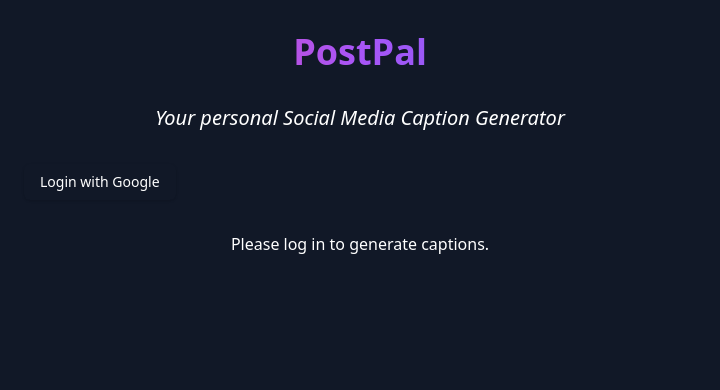
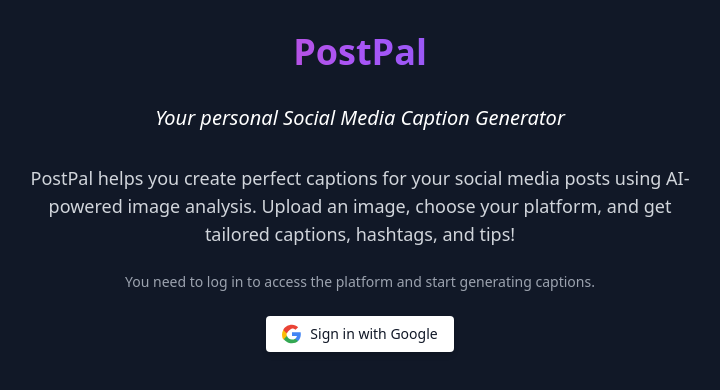
Before and after one commit to Samarth-Hiremath1/social-media-caption-generator, a Next.js app in the folder frontend/: page / in a window 1280 px wide. Shown: the top 390 px of the page, without its empty margins (280-1000 px from the left). Built offline with nearby package versions, Linux system fonts and the light colour scheme; no server answers.

Commit message:
Integrated Authentication to frontend

```diff
--- a/frontend/src/app/page.tsx
+++ b/frontend/src/app/page.tsx
@@ -10,6 +10,7 @@
 import { Button } from "@/components/ui/button";
 import { Card, CardContent } from "@/components/ui/card";
 import * as Toast from '@radix-ui/react-toast';
+import * as Dialog from '@radix-ui/react-dialog';
 
 export default function Home() {
   const [image, setImage] = useState<File | null>(null);
@@ -32,9 +33,14 @@
   }, [image, platform, length, tone]);
 
   const fetchUser = async () => {
+    try {
       const response = await fetch('http://localhost:5001/auth/user', { credentials: 'include' });
+      if (!response.ok) throw new Error(`HTTP error! status: ${response.status}`);
       const data = await response.json();
       setUser(data.user);
+    } catch (error) {
+      console.error('Failed to fetch user:', error);
+    }
   };
 
   const handleImageUpload = (e: React.ChangeEvent<HTMLInputElement>) => {
@@ -97,22 +103,19 @@
             Your personal Social Media Caption Generator
           </h2>
 
-          <div className="flex justify-between">
           {user ? (
             <>
-                <span>Welcome, {user.name}!</span>
-                <Button onClick={() => window.location.href = 'http://localhost:5001/auth/logout'}>
+              <div className="flex justify-between items-center">
+                <span className="text-lg">Welcome, {user.name}!</span>
+                <Button
+                  variant="outline"
+                  className="bg-gray-800 text-white border-gray-600 hover:bg-gray-700"
+                  onClick={() => window.location.href = 'http://localhost:5001/auth/logout'}
+                >
                   Logout
                 </Button>
-              </>
-            ) : (
-              <Button onClick={() => window.location.href = 'http://localhost:5001/auth/google'}>
-                Login with Google
-              </Button>
-            )}
               </div>
 
-          {user ? (
               <Card className="bg-gray-800 border-gray-700">
                 <CardContent className="p-6 space-y-6">
                   <ImageUpload image={image} handleImageUpload={handleImageUpload} />
@@ -142,8 +145,60 @@
                   )}
                 </CardContent>
               </Card>
+            </>
           ) : (
-            <p className="text-center">Please log in to generate captions.</p>
+            <div className="text-center space-y-6">
+              <p className="text-lg text-gray-300">
+                PostPal helps you create perfect captions for your social media posts using AI-powered image analysis. Upload an image, choose your platform, and get tailored captions, hashtags, and tips!
+              </p>
+              <p className="text-sm text-gray-400">
+                You need to log in to access the platform and start generating captions.
+              </p>
+
+              <Dialog.Root>
+                <Dialog.Trigger asChild>
+                  <div className="flex justify-center">
+                    <Button
+                      className="flex items-center gap-2 bg-white text-gray-900 font-medium py-2 px-4 rounded shadow-md hover:bg-gray-100 focus:outline-none focus:ring-2 focus:ring-blue-500"
+                    >
+                      <svg className="w-5 h-5" viewBox="0 0 24 24" xmlns="http://www.w3.org/2000/svg">
+                        <path fill="#4285F4" d="M22.56 12.25c0-.78-.07-1.53-.2-2.25H12v4.26h5.92c-.26 1.37-1.04 2.53-2.21 3.31v2.77h3.57c2.08-1.92 3.28-4.74 3.28-8.09z" />
+                        <path fill="#34A853" d="M12 23c2.97 0 5.46-.98 7.28-2.66l-3.57-2.77c-1.04.69-2.37 1.1-3.71 1.1-2.86 0-5.28-1.93-6.15-4.53H1.5v2.84C3.31 20.36 7.14 23 12 23z" />
+                        <path fill="#FBBC05" d="M5.85 14.47c-.23-.69-.36-1.43-.36-2.22s.13-1.53.36-2.22V7.19H1.5C.54 8.97 0 10.95 0 13s.54 4.03 1.5 5.81l4.35-4.34z" />
+                        <path fill="#EA4335" d="M12 5.38c1.62 0 3.06.56 4.21 1.64l3.15-3.15C17.45 2.09 14.97 1 12 1 7.14 1 3.31 3.64 1.5 7.19l4.35 4.34C6.72 8.93 9.14 7 12 5.38z" />
+                      </svg>
+                      Sign in with Google
+                    </Button>
+                  </div>
+                </Dialog.Trigger>
+
+                <Dialog.Portal>
+                  <Dialog.Overlay className="fixed inset-0 bg-black/50" />
+                  <Dialog.Content className="fixed top-1/2 left-1/2 transform -translate-x-1/2 -translate-y-1/2 bg-gray-800 p-6 rounded-lg shadow-lg max-w-md w-full">
+                    <Dialog.Title className="text-xl font-semibold text-white">
+                      Welcome to PostPal
+                    </Dialog.Title>
+                    <Dialog.Description className="mt-2 text-gray-300">
+                      Sign in with your Google account to start generating captions for your social media posts.
+                    </Dialog.Description>
+                    <div className="mt-6 flex justify-center">
+                      <Button
+                        onClick={() => window.location.href = 'http://localhost:5001/auth/google'}
+                        className="flex items-center gap-2 bg-white text-gray-900 font-medium py-2 px-4 rounded shadow-md hover:bg-gray-100"
+                      >
+                        <svg className="w-5 h-5" viewBox="0 0 24 24" xmlns="http://www.w3.org/2000/svg">
+                          <path fill="#4285F4" d="M22.56 12.25c0-.78-.07-1.53-.2-2.25H12v4.26h5.92c-.26 1.37-1.04 2.53-2.21 3.31v2.77h3.57c2.08-1.92 3.28-4.74 3.28-8.09z" />
+                          <path fill="#34A853" d="M12 23c2.97 0 5.46-.98 7.28-2.66l-3.57-2.77c-1.04.69-2.37 1.1-3.71 1.1-2.86 0-5.28-1.93-6.15-4.53H1.5v2.84C3.31 20.36 7.14 23 12 23z" />
+                          <path fill="#FBBC05" d="M5.85 14.47c-.23-.69-.36-1.43-.36-2.22s.13-1.53.36-2.22V7.19H1.5C.54 8.97 0 10.95 0 13s.54 4.03 1.5 5.81l4.35-4.34z" />
+                          <path fill="#EA4335" d="M12 5.38c1.62 0 3.06.56 4.21 1.64l3.15-3.15C17.45 2.09 14.97 1 12 1 7.14 1 3.31 3.64 1.5 7.19l4.35 4.34C6.72 8.93 9.14 7 12 5.38z" />
+                        </svg>
+                        Sign in with Google
+                      </Button>
+                    </div>
+                  </Dialog.Content>
+                </Dialog.Portal>
+              </Dialog.Root>
+            </div>
           )}
         </div>
       </div>
```
Lines whose indentation alone changed are shown as unchanged.
